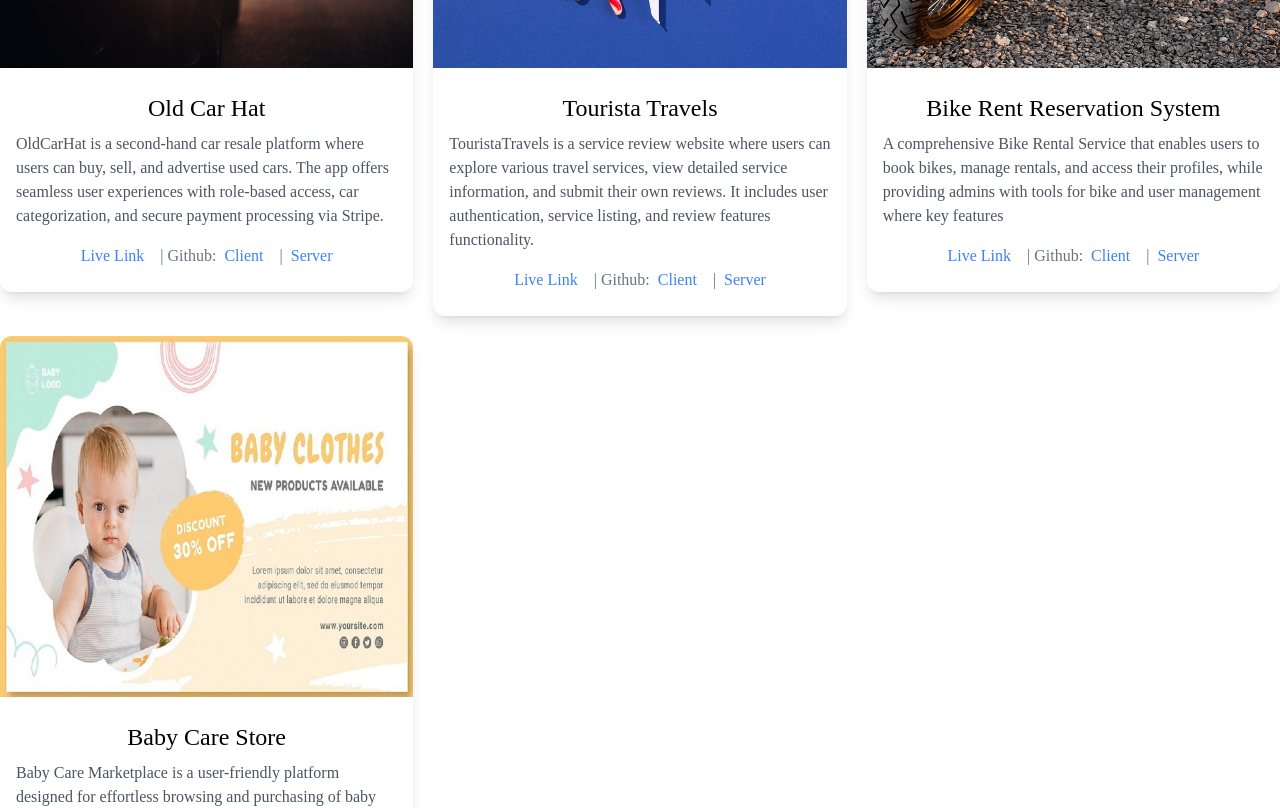
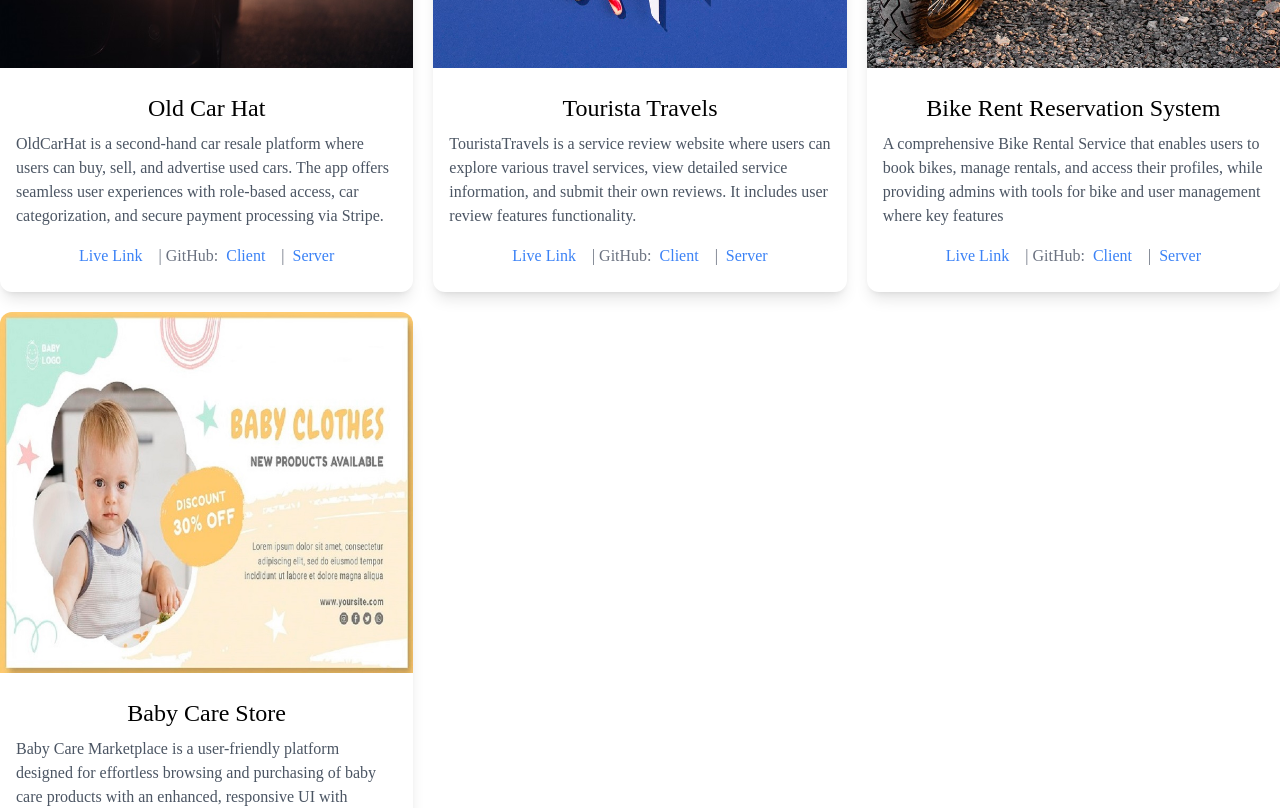
Before and after one commit to almasoud49/portfolio, a Next.js app: page / in a window 1280 px wide. Shown: the part 1100-1908 px from the top of the page. Built offline with nearby package versions, Linux system fonts and the light colour scheme.

Commit message:
[DONE] Single Project Added

```diff
--- a/src/components/projects/ProjectSingle.tsx
+++ b/src/components/projects/ProjectSingle.tsx
@@ -8,13 +8,15 @@ import { useEffect, useState } from 'react';
 const ProjectSingle = (props: any) => {
   const [hasMounted, setHasMounted] = useState(false);
 
-
   useEffect(() => {
     setHasMounted(true);
   }, []);
 
+  if (!hasMounted) return null;
 
-	if (!hasMounted) return null;
+  const handleLinkClick = (event: React.MouseEvent<HTMLAnchorElement>) => {
+    event.stopPropagation();
+  };
 
   return (
     <motion.div
@@ -26,13 +28,12 @@ const ProjectSingle = (props: any) => {
         delay: 0.15,
       }}
     >
+      <div className="rounded-xl shadow-lg hover:shadow-xl cursor-pointer mb-10 sm:mb-0 bg-secondary-light dark:bg-ternary-dark">
         <Link
-				href="/projects/[id]"
-				as={'/projects/' + props.id}
+          href={`/projects/${props.id}`}
           aria-label="Single Project"
           passHref
         >
-				<div className="rounded-xl shadow-lg hover:shadow-xl cursor-pointer mb-10 sm:mb-0 bg-secondary-light dark:bg-ternary-dark">
           <div>
             <Image
               src={props.img}
@@ -43,41 +44,66 @@ const ProjectSingle = (props: any) => {
               height={90}
             />
           </div>
+        </Link>
+
         <div className="text-center px-4 py-6">
+          <Link
+            href={`/projects/${props.id}`}
+            aria-label="Single Project Title"
+            passHref
+          >
             <p className="font-general-medium text-xl md:text-2xl text-ternary-dark dark:text-ternary-light mb-2">
               {props.title}
             </p>
+          </Link>
+
           <p className="text-gray-600 dark:text-gray-400 text-left mb-4">
             {props.description}
           </p>
+
           <div className="flex items-center justify-center mt-4">
-							{props?.LiveLink ? (
-								<Link href={props.LiveLink}  passHref>
-									<span className="text-blue-500 hover:text-blue-700 mr-2" target="_blank" rel="noopener noreferrer">
+            {props?.LiveLink && (
+              <a
+                href={props.LiveLink}
+                target="_blank"
+                rel="noopener noreferrer"
+                className="text-blue-500 hover:text-blue-700 mr-2"
+                onClick={handleLinkClick}
+              >
                 Live Link
-									</span>
-								</Link>
-							) : null}
-							<span className="text-gray-500 mx-2"> |  Github: </span>
-							{props?.GitHub?.Client ? (
-								<Link href={props.GitHub.Client} passHref>
-									<span className="text-blue-500 hover:text-blue-700 mr-2" target="_blank" rel="noopener noreferrer">
+              </a>
+            )}
+
+            <span className="text-gray-500 mx-2"> | GitHub: </span>
+
+            {props?.GitHub?.Client && (
+              <a
+                href={props.GitHub.Client}
+                target="_blank"
+                rel="noopener noreferrer"
+                className="text-blue-500 hover:text-blue-700 mr-2"
+                onClick={handleLinkClick}
+              >
                 Client
-									</span>
-								</Link>
-							) : null}
+              </a>
+            )}
+
             <span className="text-gray-500 mx-2">|</span>
-							{props?.GitHub?.Server ? (
-								<Link href={props.GitHub.Server} passHref>
-									<span className="text-blue-500 hover:text-blue-700" target="_blank" rel="noopener noreferrer">
+
+            {props?.GitHub?.Server && (
+              <a
+                href={props.GitHub.Server}
+                target="_blank"
+                rel="noopener noreferrer"
+                className="text-blue-500 hover:text-blue-700"
+                onClick={handleLinkClick}
+              >
                 Server
-									</span>
-								</Link>
-							) : null}
+              </a>
+            )}
           </div>
         </div>
       </div>
-			</Link>
     </motion.div>
   );
 };
--- a/src/data/projectsData.ts
+++ b/src/data/projectsData.ts
@@ -87,7 +87,7 @@ export const projectsData = [
 		title: 'Tourista Travels',
 		category: 'Web Application',
 		img: '/images/travel1.jpg',
-		description:'TouristaTravels is a service review website where users can explore various travel services, view detailed service information, and submit their own reviews. It includes user authentication, service listing, and review features functionality.',
+		description:'TouristaTravels is a service review website where users can explore various travel services, view detailed service information, and submit their own reviews. It includes user review features functionality.',
 		LiveLink: 'https://touristatravels-d9cb9.firebaseapp.com',
   GitHub: {
     Client: 'https://github.com/almasoud49/touristaTravels-client',
```
Also changed, not shown: 1 other file (tests, documents, lock files or other folders). Lines whose indentation alone changed are shown as unchanged.
